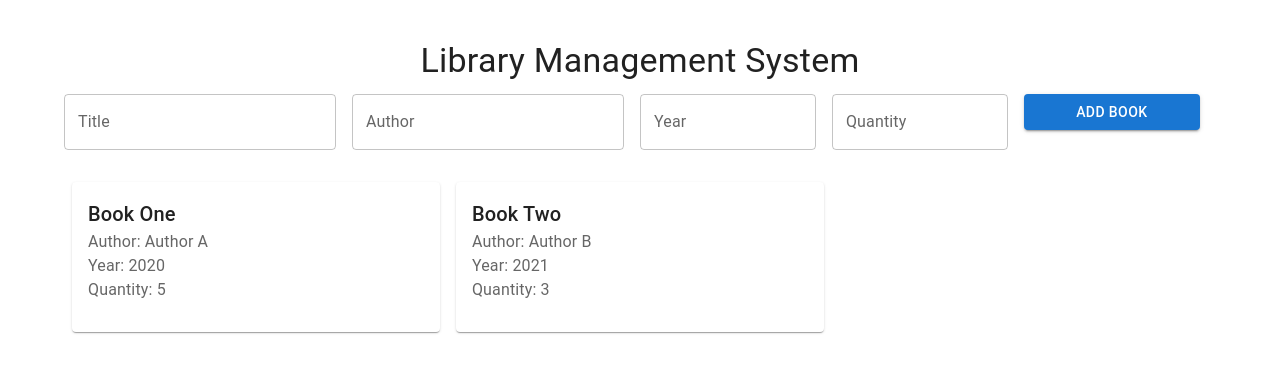
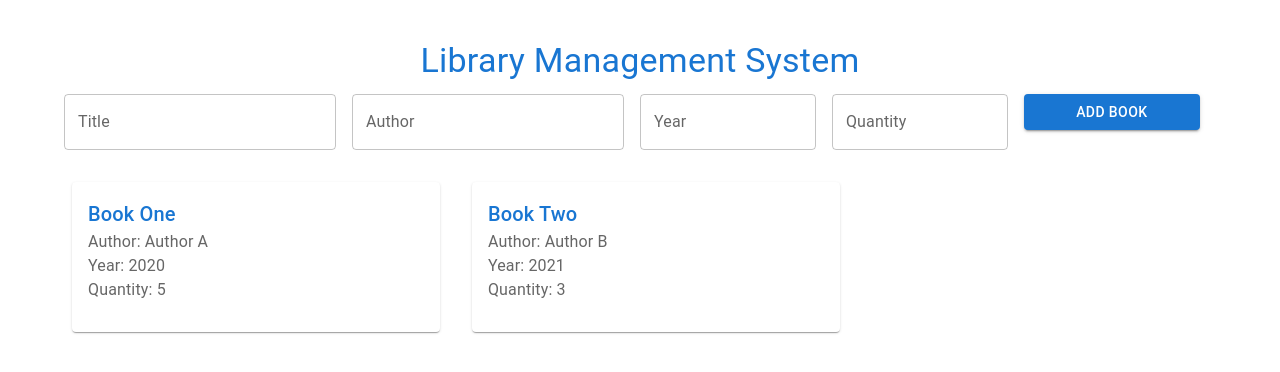
Before and after one commit to caoletuongnhan106/App-Book-Managment, a React (Vite) app: page / in a window 1280 px wide. Shown: the top 372 px of the page. Built offline with nearby package versions, Linux system fonts and the light colour scheme.

Commit message:
Thêm components Card.tsx

```diff
--- a/src/App.tsx
+++ b/src/App.tsx
@@ -2,35 +2,19 @@ import { useMemo } from 'react';
 import { BookProvider } from './context/BookContext';
 import { useBookContext } from './context/BookContext';
 import AddBookForm from './components/AddBookForm';
-import { Container, Box, Card, CardContent, Typography } from '@mui/material';
+import CardComponent from './components/Card';
+import { Container, Box, Typography } from '@mui/material';
 
 function AppContent() {
   const { books } = useBookContext();
 
   const bookList = useMemo(() => {
-    return books.map((book) => (
-      <Box
-        key={book.id}
-        sx={{
-          width: { xs: '100%', sm: '50%', md: '33.33%' },
-          p: 1,
-        }}
-      >
-        <Card sx={{ minHeight: '150px' }}>
-          <CardContent>
-            <Typography variant="h6">{book.title}</Typography>
-            <Typography color="text.secondary">Author: {book.author}</Typography>
-            <Typography color="text.secondary">Year: {book.year}</Typography>
-            <Typography color="text.secondary">Quantity: {book.quantity}</Typography>
-          </CardContent>
-        </Card>
-      </Box>
-    ));
+    return books.map((book) => <CardComponent key={book.id} book={book} />);
   }, [books]);
 
   return (
-    <Container maxWidth="lg" sx={{ mt: 5 }}>
-      <Typography variant="h4" align="center" gutterBottom>
+    <Container maxWidth="lg" sx={{ mt: 3, backgroundColor: 'background.default', p: 2 }}>
+      <Typography variant="h4" align="center" color="primary" gutterBottom>
         Library Management System
       </Typography>
       <AddBookForm />
@@ -39,10 +23,11 @@ function AppContent() {
           display: 'flex',
           flexWrap: 'wrap',
           mt: 3,
+          gap: 2,
         }}
       >
         {books.length === 0 ? (
-          <Typography align="center" sx={{ width: '100%' }}>
+          <Typography align="center" sx={{ width: '100%', color: 'text.secondary' }}>
             No books available.
           </Typography>
         ) : (
--- /dev/null
+++ b/src/components/Card.tsx
@@ -0,0 +1,33 @@
+import type { Book } from '../types';
+import { Box, Card, CardContent, Typography } from '@mui/material';
+
+interface CardProps {
+  book: Book;
+}
+
+const CardComponent: React.FC<CardProps> = ({ book }) => {
+  return (
+    <Box
+      sx={{
+        width: { xs: '100%', sm: '50%', md: '33.33%' },
+        p: 1,
+        '&:hover': {
+          boxShadow: 3,
+        },
+      }}
+    >
+      <Card sx={{ minHeight: '150px', backgroundColor: 'background.default' }}>
+        <CardContent>
+          <Typography variant="h6" color="primary">
+            {book.title}
+          </Typography>
+          <Typography color="text.secondary">Author: {book.author}</Typography>
+          <Typography color="text.secondary">Year: {book.year}</Typography>
+          <Typography color="text.secondary">Quantity: {book.quantity}</Typography>
+        </CardContent>
+      </Card>
+    </Box>
+  );
+};
+
+export default CardComponent;
```
